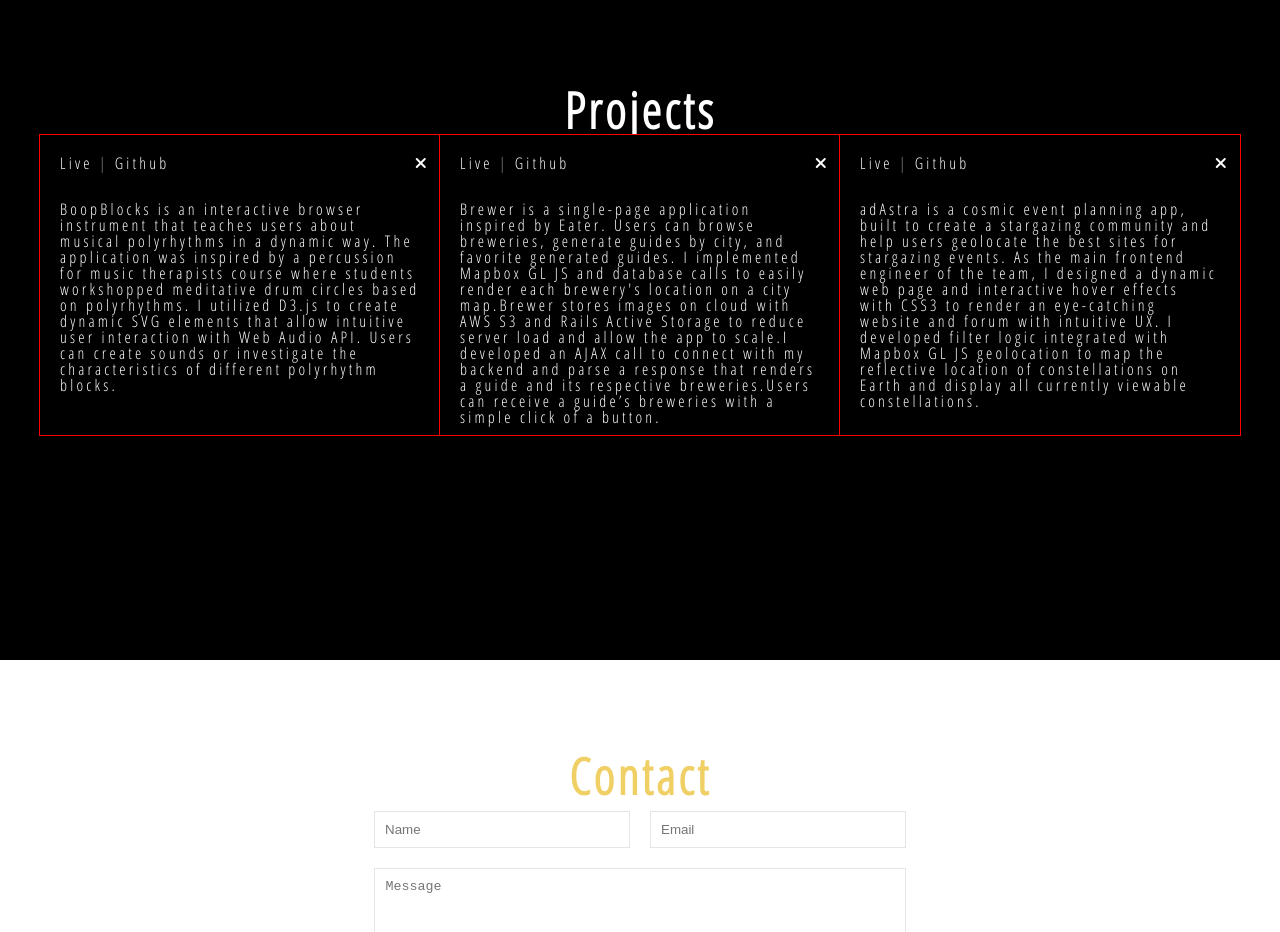
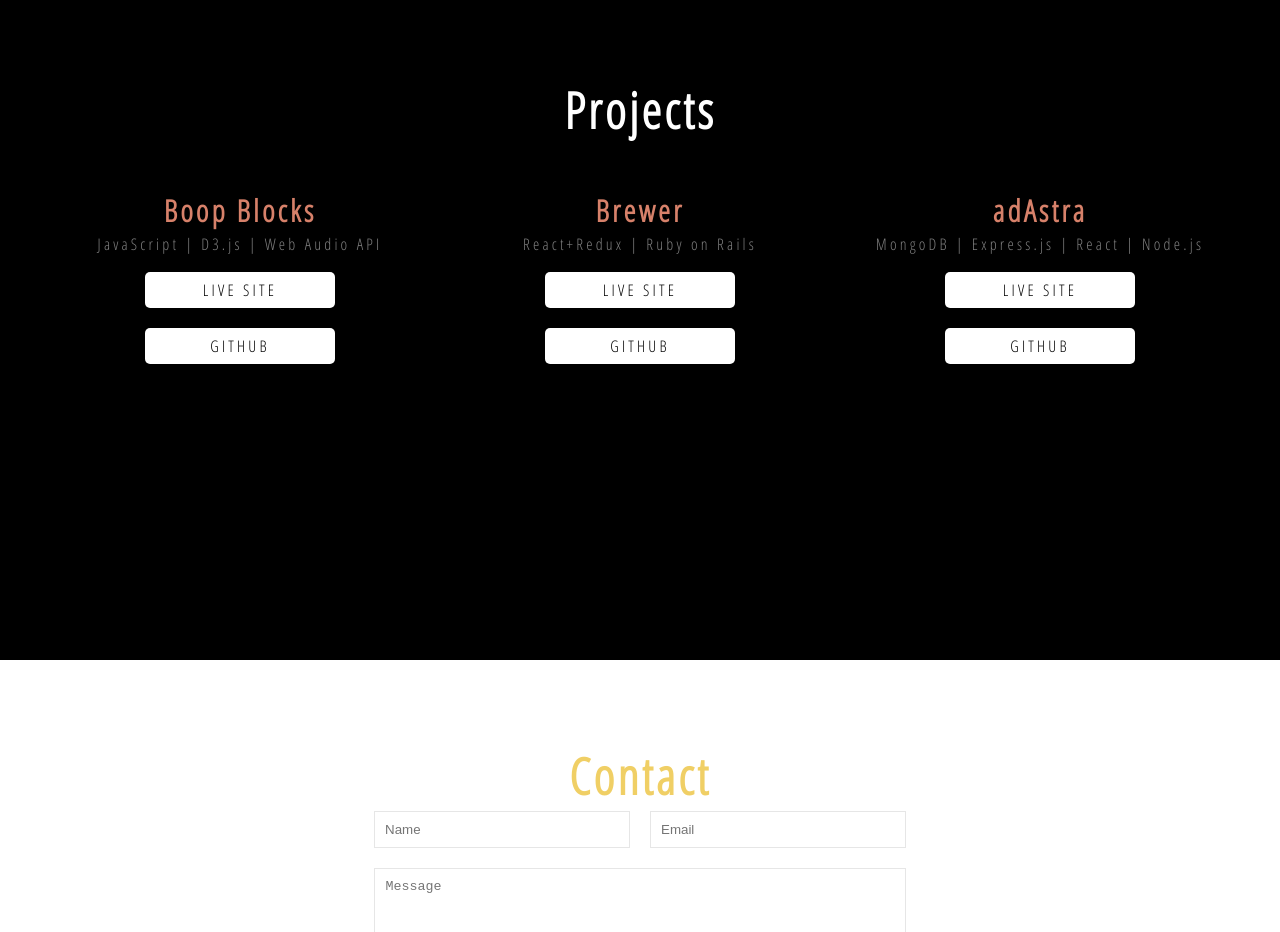
Before and after one commit to joannerd/joannerd.github.io, a React (Create React App) app: page / in a window 1280 px wide. Shown: the part 1740-2672 px from the top of the page. Built offline with nearby package versions, Linux system fonts and the light colour scheme.

Commit message:
Add project links

```diff
--- a/src/components/projects.js
+++ b/src/components/projects.js
@@ -38,10 +38,12 @@ class Projects extends React.Component {
                 rel="noopener noreferrer"><h3>{project.title}</h3></a>
               <span>{project.tech}</span>
 
-              <div className="button">LEARN MORE</div>
+              <a href={project.live} className="a button" target="_blank">LIVE SITE</a>
+              <a href={project.github} target="_blank" className="a button">GITHUB</a>
+              {/* <div className="button">LEARN MORE</div> */}
 
 
-              <div className="project-info">
+              {/* <div className="project-info">
                 <div className="project-info-header">
                   <span>
                     <a href={project.live}
@@ -53,7 +55,7 @@ class Projects extends React.Component {
                   <i class="fas fa-times"></i>
                 </div>
                 <p>{project.description}</p>
-              </div>
+              </div> */}
 
             </div>
           ))}
--- a/src/styles/projects.css
+++ b/src/styles/projects.css
@@ -37,8 +37,7 @@
   width: 400px;
   height: 300px;
   background: black;
-
-  border: 1px solid red;
+  display: none;
 }
 
 .project-info-header {
@@ -55,3 +54,7 @@
 .project-info p {
   margin: 20px;
 }
+
+.projects .a {
+  margin: 10px;
+}
```
